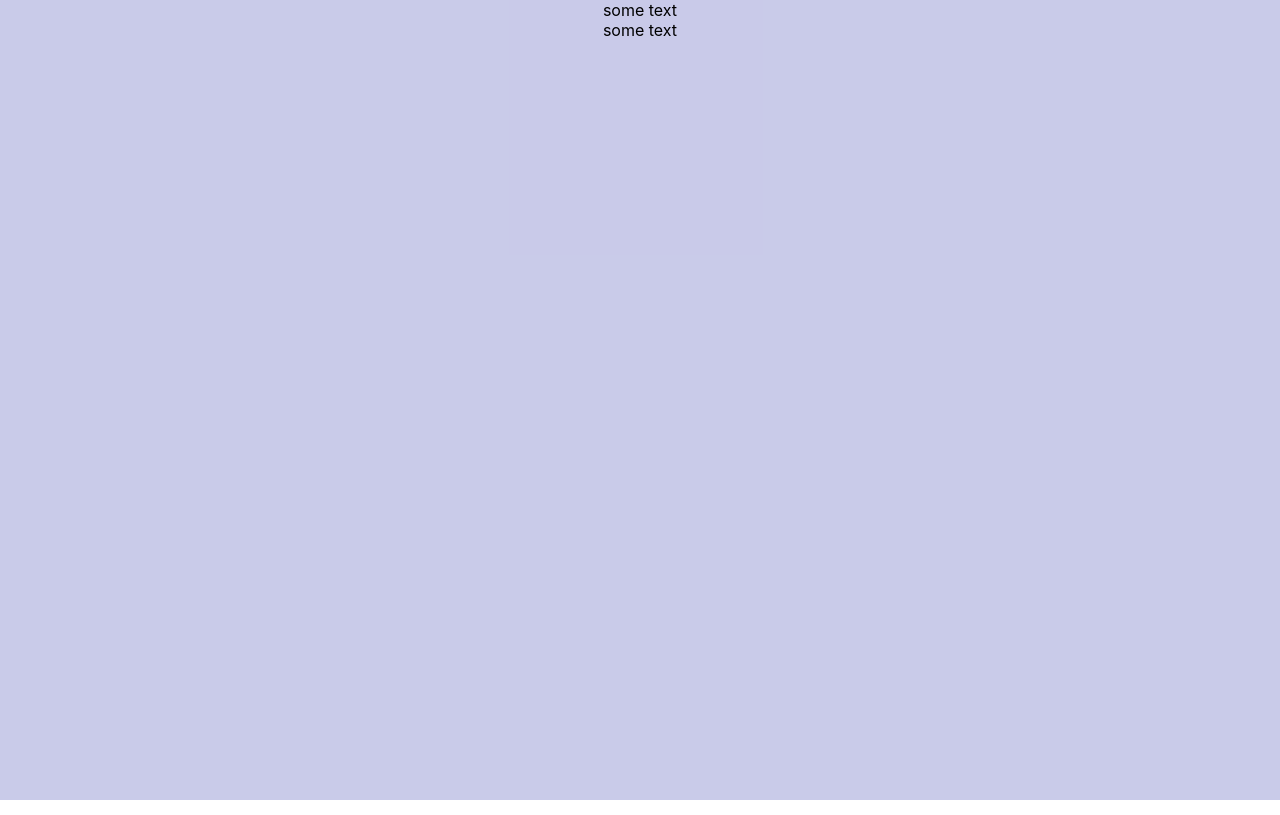
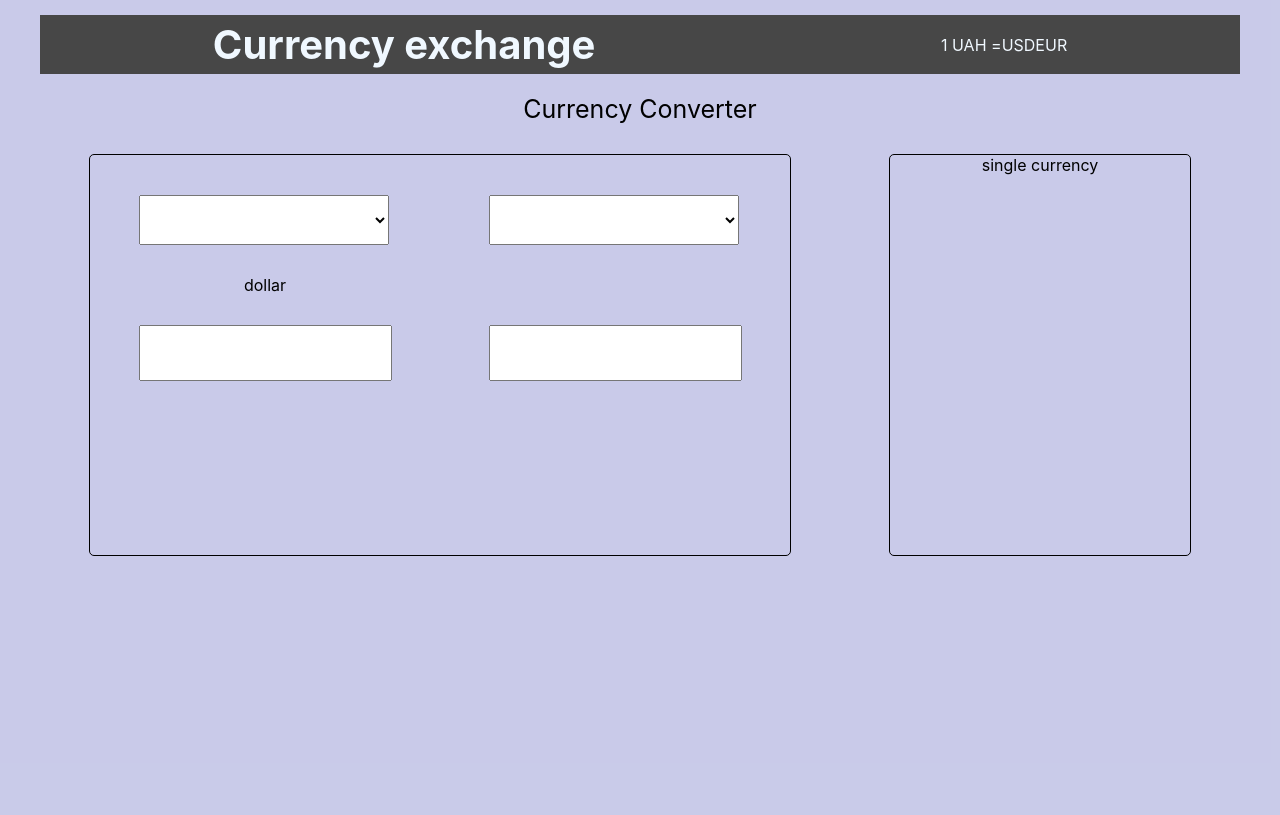
Before and after one commit to cuxoy/exchange-test, a React (Create React App) app: page / in a window 1280 px wide. Built offline with nearby package versions, Linux system fonts and the light colour scheme.

Commit message:
markup is nearly done

```diff
--- a/src/components/app/App.js
+++ b/src/components/app/App.js
@@ -4,9 +4,11 @@ import "./App.scss";
 
 function App() {
   return (
-    <div className="App">
-      <Header />
-      <ExchangeApp />
+    <div className="app">
+      <div className="app__container">
+        <Header />
+        <ExchangeApp />
+      </div>
     </div>
   );
 }
--- a/src/components/app/App.scss
+++ b/src/components/app/App.scss
@@ -1,6 +1,12 @@
-.App {
+.app {
   text-align: center;
   background-color: #999cd587;
   height: 100vh;
   width: 100vw;
+  padding-top: 15px;
+  &__container {
+    margin: 0 auto;
+    width: 1200px;
+    height: 600px;
+  }
 }
--- a/src/components/exchangeApp/ExchangeApp.js
+++ b/src/components/exchangeApp/ExchangeApp.js
@@ -1,10 +1,44 @@
+import { useEffect, useState } from "react";
+import "./exchangeApp.scss";
 const ExchangeApp = () => {
-    return (
-      <div className="header">
-        <div className="header__container">
-          some text
+  const [loadingStatus, setLoadingStatus] = useState("idle");
+  return (
+    <div className="converter">
+      <div className="converter__header">Currency Converter</div>
+      <div className="converter__container">
+        <div className="currency-converter">
+          <div className="currency-converter__item">
+            <select
+              name="currency"
+              id="currrency"
+              className="currency-converter__select"
+            ></select>
+            <div className="currency-converter__item_name">dollar</div>
+            <input
+              type="number"
+              name="number"
+              id="number"
+              className="currency-converter__input"
+            />
+          </div>
+          <div className="currency-converter__item">
+            <select
+              name="currency"
+              id="currrency"
+              className="currency-converter__select"
+            ></select>
+            <div className="currency-converter__item_name"></div>
+            <input
+              type="number"
+              name="number"
+              id="number"
+              className="currency-converter__input"
+            />
+          </div>
         </div>
+        <div className="single-currency">single currency</div>
       </div>
-    );
-  };
-  export default ExchangeApp;
+    </div>
+  );
+};
+export default ExchangeApp;
--- a/src/components/exchangeApp/exchangeApp.scss
+++ b/src/components/exchangeApp/exchangeApp.scss
@@ -0,0 +1,46 @@
+.converter {
+  margin-top: 20px;
+  justify-content: center;
+  text-align: center;
+  &__header {
+    font-size: 25px;
+  }
+  &__container {
+    margin-top: 30px;
+    display: flex;
+    justify-content: space-around;
+    .currency-converter {
+      width: 700px;
+      height: 400px;
+      display: flex;
+      justify-content: space-around;
+      border: 1px solid black;
+      border-radius: 5px;
+      &__item {
+        display: flex;
+        margin-top: 40px;
+        flex-direction: column;
+        &_name {
+          height: 20px;
+          width: auto;
+          text-align: center;
+          margin: 30px 0px;
+        }
+      }
+      &__select {
+        height: 50px;
+        width: 250px;
+      }
+      &__input {
+        height: 50px;
+        width: 245px;
+      }
+    }
+    .single-currency {
+      width: 300px;
+      height: 400px;
+      border: 1px solid black;
+      border-radius: 5px;
+    }
+  }
+}
--- a/src/components/header/Header.js
+++ b/src/components/header/Header.js
@@ -1,10 +1,16 @@
+import "./header.scss";
 const Header = () => {
   return (
-    <div className="header">
+    <header className="header">
       <div className="header__container">
-        some text
+        <h1>Currency exchange</h1>
+        <div className="to-hrivna-rates">
+          <div className="one-hrivna">1 UAH = </div>
+          <div className="">USD</div>
+          <div className="">EUR</div>
+        </div>
       </div>
-    </div>
+    </header>
   );
 };
 export default Header;
--- a/src/components/header/header.scss
+++ b/src/components/header/header.scss
@@ -0,0 +1,20 @@
+.header {
+  background-color: #474747;
+  color: aliceblue;
+  &__container {
+    padding: 5px 0px;
+    display: flex;
+    align-items: center;
+    justify-content: space-around;
+    h1 {
+      margin: 0;
+      font-size: 40px;
+      font-weight: 700;
+    }
+    .to-hrivna-rates {
+      display: flex;
+      justify-content: space-between;
+      align-items: flex-end;
+    }
+  }
+}
```
